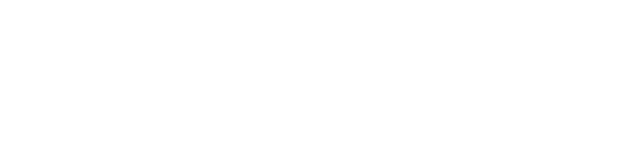
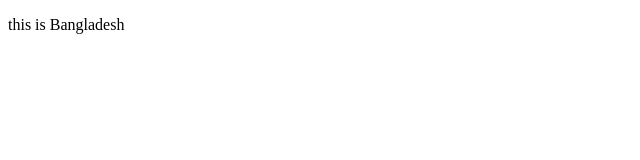
Before and after one commit to Fizz24434/my-first-github-report, a plain HTML site: page index.html in a window 1280 px wide. Shown: the whole page, without its empty margins (0-640 px from the left). Drawn offline with Linux system fonts and the light colour scheme.

Commit message:
third github respo

```diff
--- a/index.html
+++ b/index.html
@@ -6,6 +6,6 @@
     <title>My second ever github respo</title>
 </head>
 <body>
-
+    <p>this is Bangladesh</p>
 </body>
 </html>
```
